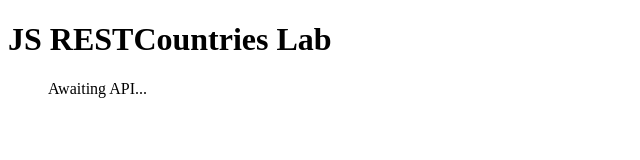
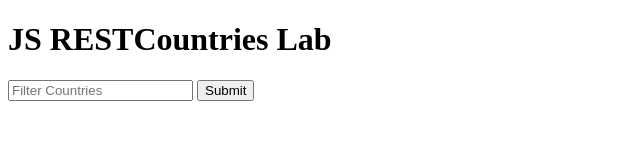
Before and after one commit to Zaynah99/RESTCountries_Lab, a plain HTML site: page index.html in a window 1280 px wide. Shown: the whole page, without its empty margins (0-640 px from the left). Drawn offline with Linux system fonts and the light colour scheme; no server answers.

Commit message:
added global variable and refactored

```diff
--- a/app.js
+++ b/app.js
@@ -1,8 +1,14 @@
+let apiData;
+const countryList = document.querySelector("#countriesList")
+
 async function setUp(){
     fetchCountries();
-    const apiData =  await fetchCountries();
+    countryList.innerHTML = "";
+    apiData =  await fetchCountries();
+    apiData.map(country => {
+        createNewCountryElement(country);
+    })
 }
-
 
 const fetchCountries = async () => {
     const countryResponse = await fetch ("https://restcountries.com/v3.1/all");
@@ -14,8 +20,8 @@ const fetchCountries = async () => {
 setUp();
 
 function createNewCountryElement(country){
-   const countryList = document.querySelector("#countriesList")
    const newListItem = document.createElement("li")
-   newListItem.innerText = `${country.name.common}` //interpolation
+   newListItem.innerText = `${country.name.common} population: ${country.population}` //interpolation using $`
    countryList.appendChild(newListItem);
+
 }
--- a/index.html
+++ b/index.html
@@ -5,15 +5,23 @@
     <meta http-equiv="X-UA-Compatible" content="IE=edge">
     <meta name="viewport" content="width=device-width, initial-scale=1.0">
     <title>JS RESTCountries</title>
-    <script src ="app.js"></script>
+    <script src ="app.js" defer></script>
 </head>
 <body>
     <h1>JS RESTCountries Lab</h1>
+
+    <form action="">
+        <input
+            type="text"
+            placeholder="Filter Countries" id="Filter">
+        <button type="submit" id="submit"> Submit
+        </button>
+    </form>
+
     <section id="countriesContainer">
         <ul id="countriesList">
             <p>Awaiting API...</p>
         </ul>
     </section>
-
 </body>
 </html>
```
